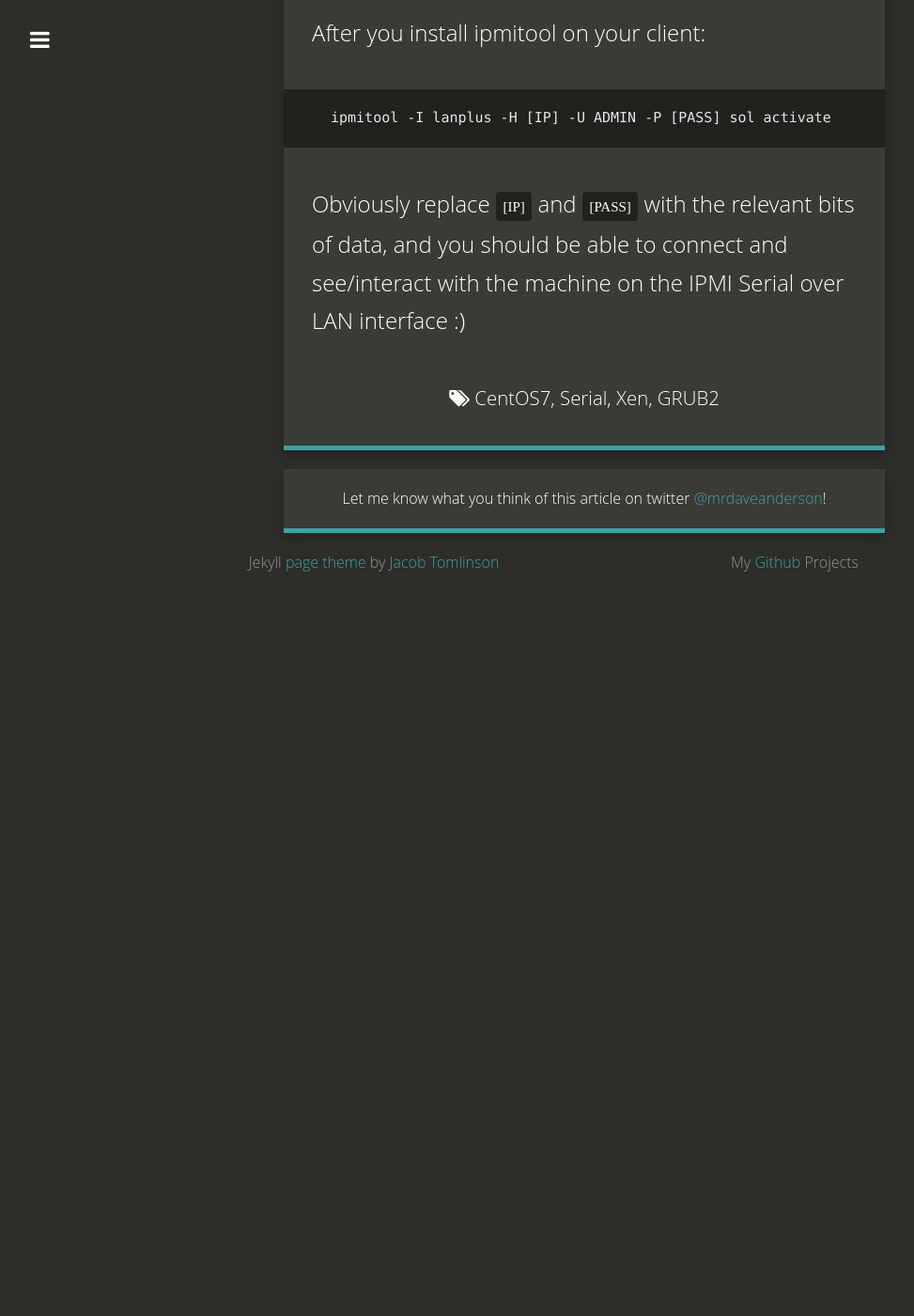
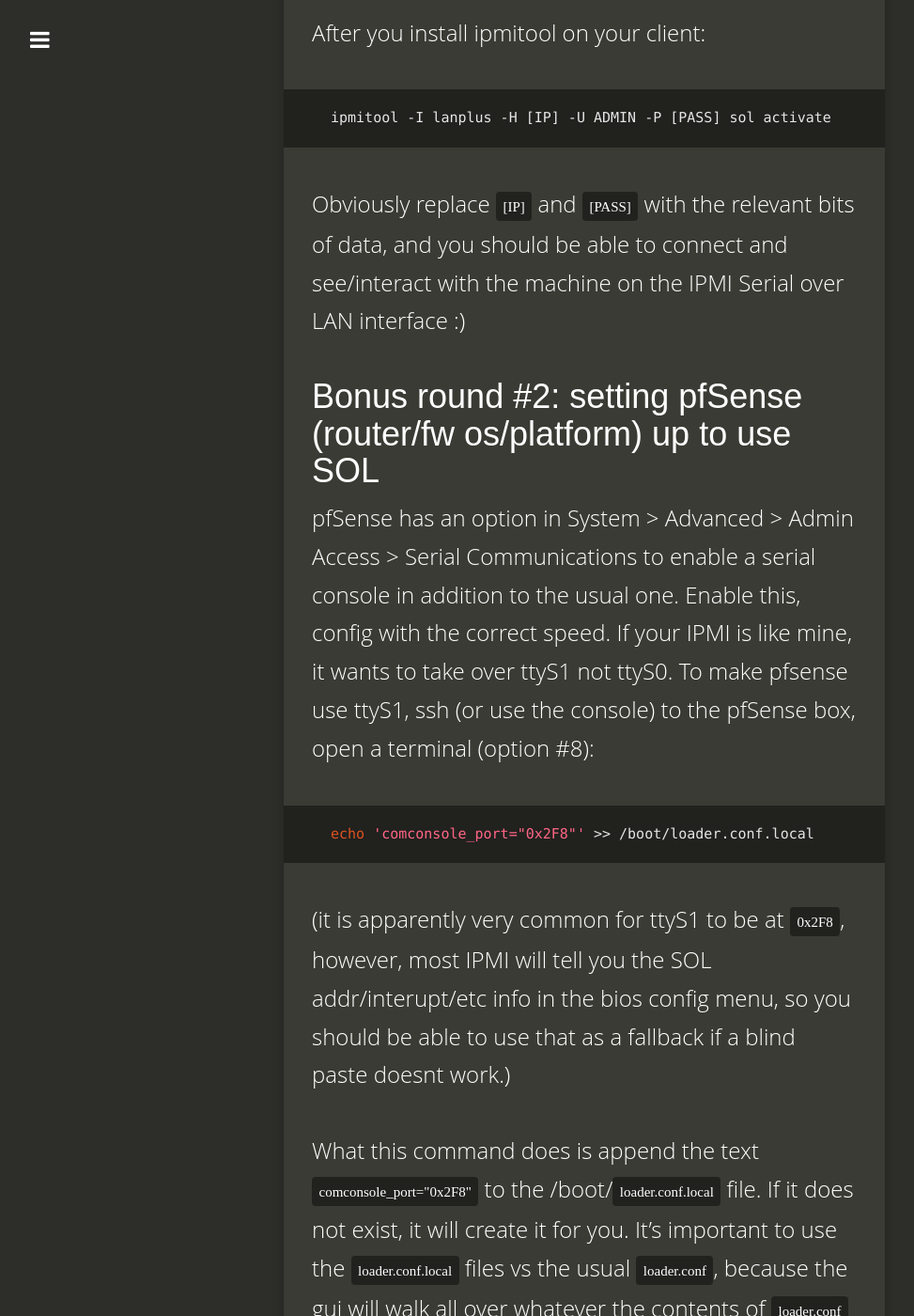
Before and after one commit to mrdaveanderson/mrdaveanderson.github.io, a Jekyll site: the page built from _posts/2017-04-14-CentOS7SerialConsole.md, in a window 1280 px wide and 1400 px high, scrolled down 4869 px. Shown: the whole window at 94% size, without its empty margins (18-991 px from the left). Built offline with Jekyll 4.4.1, drawn with Linux system fonts in a browser that asks for light colours; nearby versions of some CDN libraries; before the commit the page ends 5499 px from its top, so only the background shows below that; some of the changed text lies outside the part shown.

Commit message:
lets post stuff!

````diff
--- a/_posts/2017-04-14-CentOS7SerialConsole.md
+++ b/_posts/2017-04-14-CentOS7SerialConsole.md
@@ -94,3 +94,17 @@ After you install ipmitool on your client:
 ipmitool -I lanplus -H [IP] -U ADMIN -P [PASS] sol activate
 ```
 Obviously replace `[IP]` and `[PASS]` with the relevant bits of data, and you should be able to connect and see/interact with the machine on the IPMI Serial over LAN interface :)
+
+# Bonus round #2: setting pfSense (router/fw os/platform) up to use SOL
+pfSense has an option in System > Advanced > Admin Access > Serial Communications to enable a serial console in addition to the usual one. Enable this, config with the correct speed. If your IPMI is like mine, it wants to take over ttyS1 not ttyS0. To make pfsense use ttyS1, ssh (or use the console) to the pfSense box, open a terminal (option #8):
+
+```
+echo 'comconsole_port="0x2F8"' >> /boot/loader.conf.local
+```
+(it is apparently very common for ttyS1 to be at `0x2F8`, however, most IPMI will tell you the SOL addr/interupt/etc info in the bios config menu, so you should be able to use that as a fallback if a blind paste doesnt work.)
+
+What this command does is append the text `comconsole_port="0x2F8"` to the /boot/`loader.conf.local` file. If it does not exist, it will create it for you. It's important to use the `loader.conf.local` files vs the usual `loader.conf`, because the gui will walk all over whatever the contents of `loader.conf` are if you were, to say, enable the serial console in the GUI (aka the directions above), change the speed, etc. (or probably even if you just save that page in the GUI).
+
+Anyway, tangential to the original purpouse of the article...but this is where I'm keeping all my SOL knowledge for now :)
+
+Happy admining.
````
